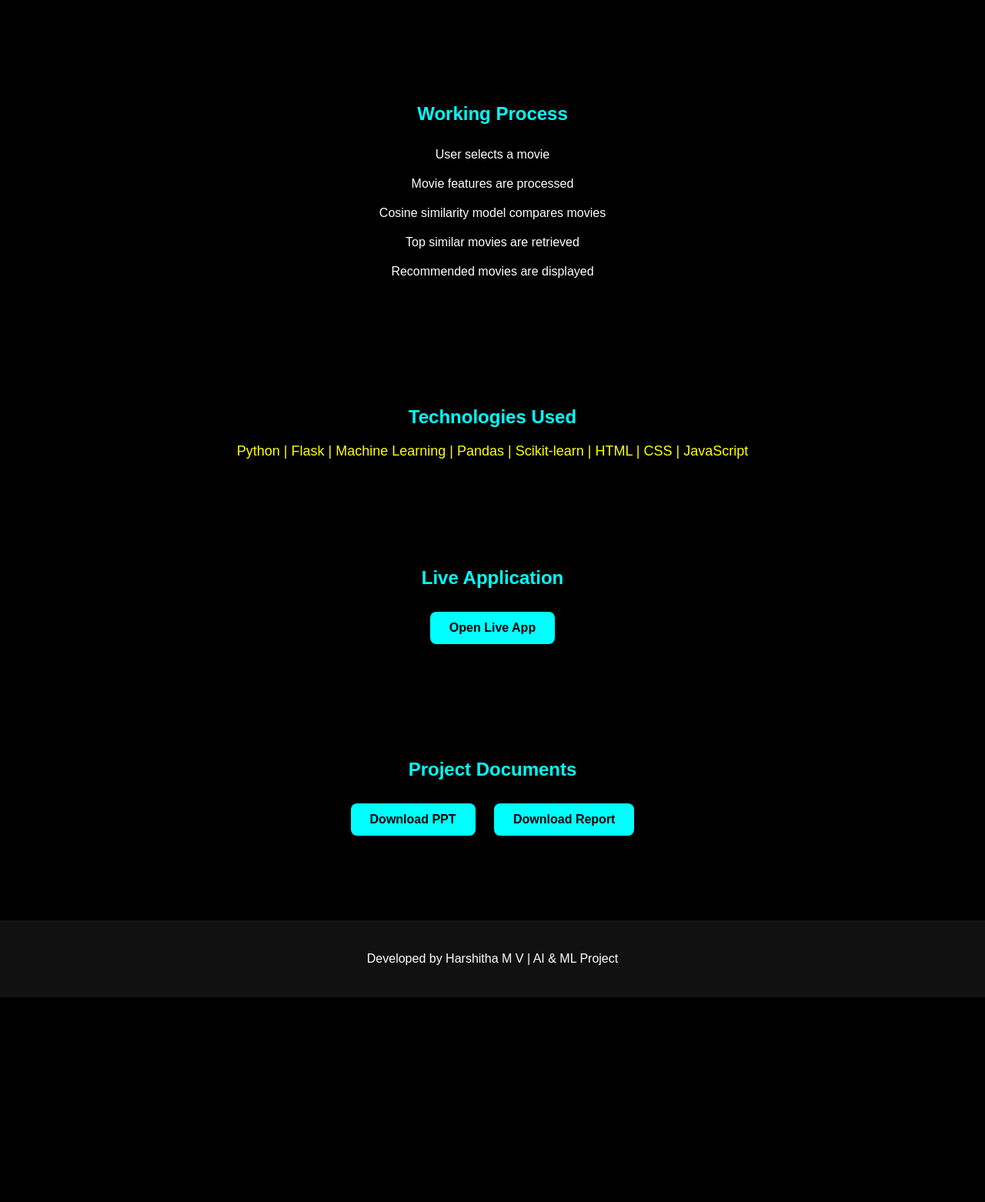
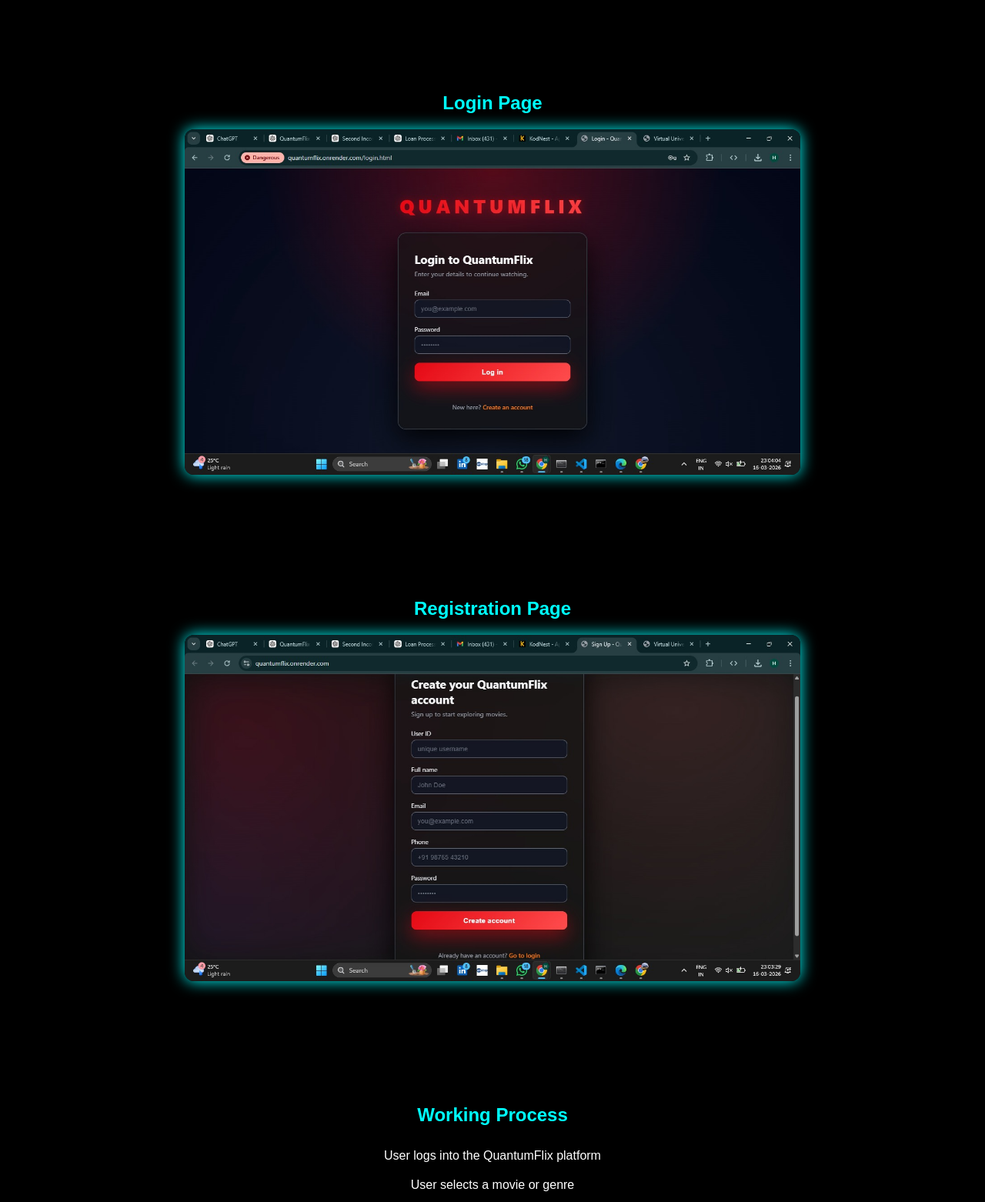
Before and after one commit to harshitha-urss/quantumflix, a website: page index.html in a window 1280 px wide. Shown: the part 1500-3062 px from the top of the page at 77% size. Before the commit the page ends 2796 px from the top, so only its background shows below. Drawn offline with Linux system fonts and the light colour scheme.

Commit message:
Revise project sections and update images in index.html
Updated project details, images, and sections in index.html to reflect changes in project structure and content.

```diff
--- a/index.html
+++ b/index.html
@@ -13,7 +13,7 @@
 <h1>QuantumFlix – AI Powered Movie Recommendation System</h1>
 <p>Machine Learning based Movie Recommendation Web Application</p>
 
-<a href="https://github.com/YOUR-REPO"
+<a href="https://github.com/harshitha-urss/quantumflix"
 class="btn source-btn">
 Source Code
 </a>
@@ -26,7 +26,7 @@ Live Demo
 </div>
 
 
-<!-- README -->
+<!-- PROJECT OVERVIEW -->
 <section>
 <h2>Project Overview</h2>
 <p>
@@ -42,7 +42,7 @@ personalized recommendations for users.
 </section>
 
 
-<!-- PROBLEM -->
+<!-- PROBLEM STATEMENT -->
 <section>
 <h2>Problem Statement</h2>
 <p>
@@ -57,34 +57,34 @@ machine learning techniques.
 <!-- WEB INTERFACE -->
 <section>
 <h2>Web Interface</h2>
-<img src="assets/interface.png" class="image-box">
+<img src="assets/interface.jpeg" class="image-box">
 </section>
 
 
-<!-- RECOMMENDATION OUTPUT -->
+<!-- LOGIN PAGE -->
 <section>
-<h2>Recommendation Output</h2>
-<img src="assets/recommendation.png" class="image-box">
+<h2>Login Page</h2>
+<img src="assets/login_page.jpeg" class="image-box">
 </section>
 
 
-<!-- SYSTEM ARCHITECTURE -->
+<!-- REGISTRATION PAGE -->
 <section>
-<h2>System Architecture</h2>
-<img src="assets/architecture.png" class="image-box architecture-img">
+<h2>Registration Page</h2>
+<img src="assets/registration_page.jpeg" class="image-box">
 </section>
 
 
-<!-- WORKING -->
+<!-- WORKING PROCESS -->
 <section>
 <h2>Working Process</h2>
 
 <ul>
-<li>User selects a movie</li>
+<li>User logs into the QuantumFlix platform</li>
+<li>User selects a movie or genre</li>
 <li>Movie features are processed</li>
-<li>Cosine similarity model compares movies</li>
-<li>Top similar movies are retrieved</li>
-<li>Recommended movies are displayed</li>
+<li>Cosine similarity compares movies</li>
+<li>Top similar movies are recommended</li>
 </ul>
 
 </section>
@@ -95,7 +95,7 @@ machine learning techniques.
 <h2>Technologies Used</h2>
 
 <div class="tech">
-Python | Flask | Machine Learning | Pandas | Scikit-learn | HTML | CSS | JavaScript
+Node.js | Express | MongoDB | Machine Learning | Pandas | HTML | CSS | JavaScript
 </div>
 
 </section>
@@ -112,17 +112,6 @@ Open Live App
 </section>
 
 
-<!-- DOCUMENTS -->
-<section>
-<h2>Project Documents</h2>
-
-<a class="btn" href="docs/QuantumFlix_PPT.pptx">Download PPT</a>
-
-<a class="btn" href="docs/QuantumFlix_Report.pdf">Download Report</a>
-
-</section>
-
-
 <footer>
 <p>Developed by Harshitha M V | AI & ML Project</p>
 </footer>
```
